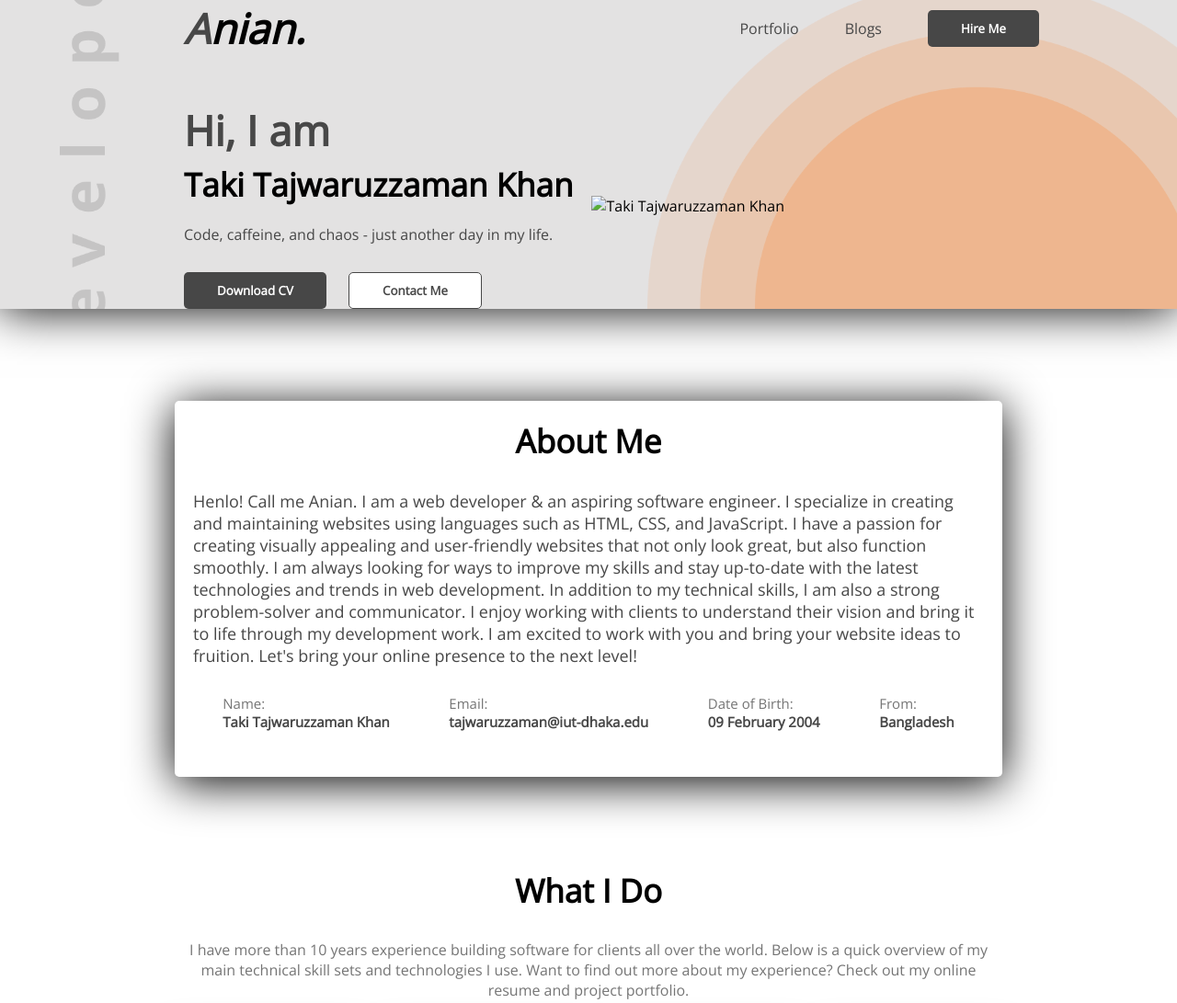
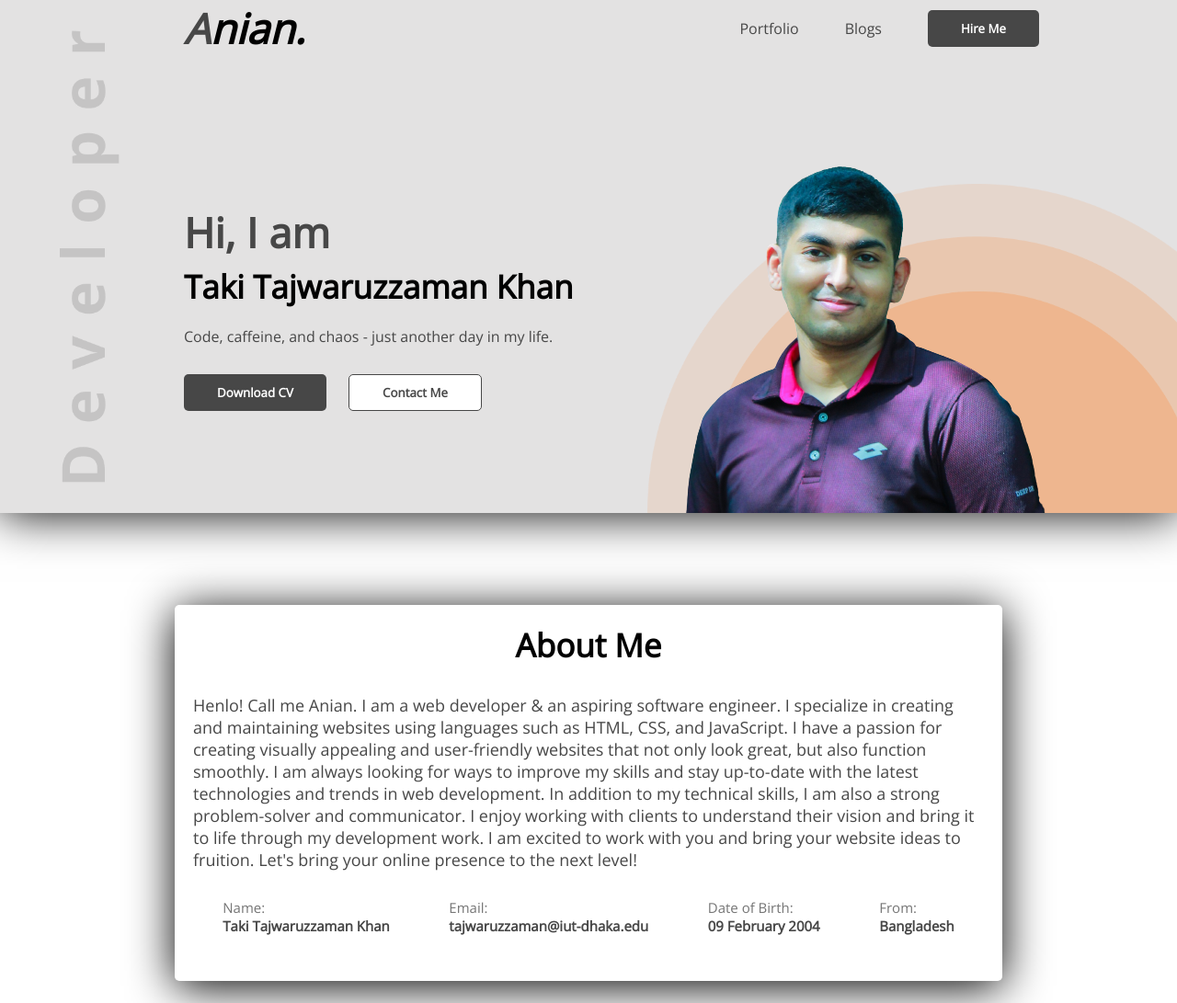
Before and after one commit to TakiTajwar17/my-portfolio, a plain HTML site: page index.html in a window 1280 px wide. Shown: the top 1091 px of the page at 92% size. Drawn offline with nearby package versions, Linux system fonts and the light colour scheme; the site is published under a folder, as on GitHub Pages, so addresses that start at the root find nothing.

Commit message:
Update index.html

```diff
--- a/index.html
+++ b/index.html
@@ -29,7 +29,7 @@
                 <button class="btn">Download CV</button>
                 <button id="contact">Contact Me</Menu></button>
             </div>
-            <img src="/images/hardy.png" alt="Taki Tajwaruzzaman Khan" class="mypic">
+            <img src="images/hardy.png" alt="Taki Tajwaruzzaman Khan" class="mypic">
         </div>
     </header>
     <main>
```
